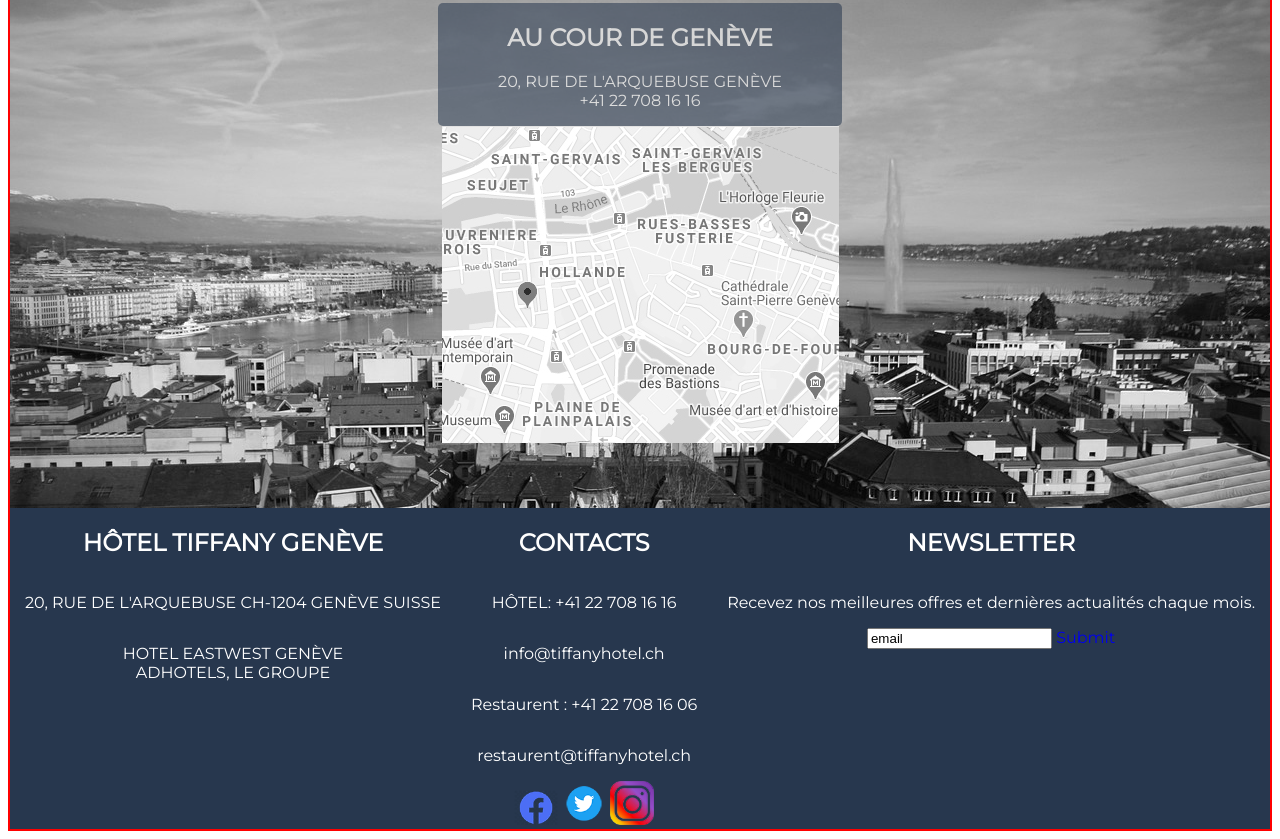
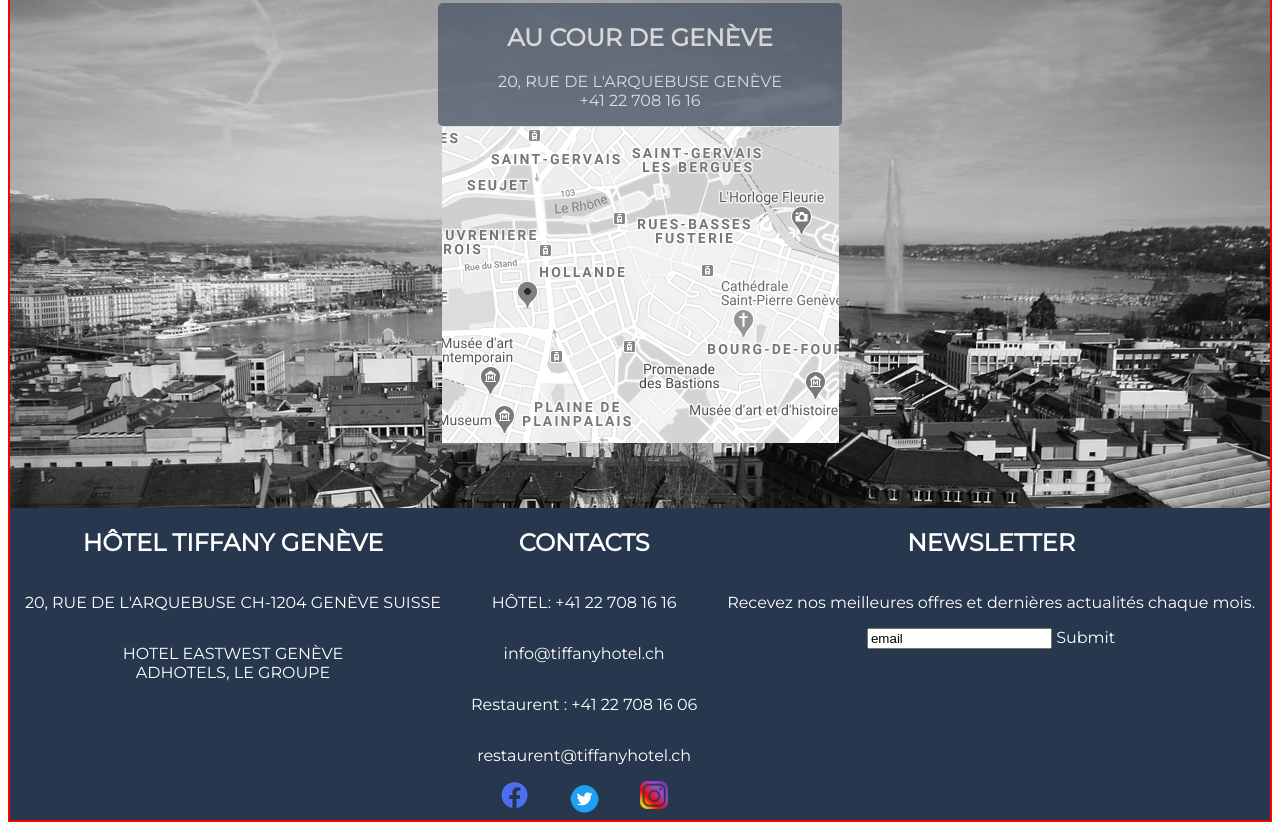
Before and after one commit to davidubik/tiffanyhotel, a plain HTML site: page index.html in a window 1280 px wide. Shown: the part 2445-3284 px from the top of the page. Drawn offline with nearby package versions, Linux system fonts and the light colour scheme; files that its build step writes are made by us from their sources.

Commit message:
redimentionement des logo fb, twitter, instagram et placement en flexbox.

```diff
--- a/sass/layouts/_footer.scss
+++ b/sass/layouts/_footer.scss
@@ -14,19 +14,33 @@
   .footer__partie2
   {
     @include sectionPosition;
-
     a
     {
       color: $secondaryColor;
     }
 
-    .logo__network
+  .logo_social
     {
-      width: 20%;
+      display: flex;
+
+      .logo__network
+      {
+        width: 50%;
+      }
+      .insta
+      {
+        width: 40%;
+      }
     }
+
   }
   .footer__partie3
   {
     @include sectionPosition;
+
+    a
+    {
+      color:$secondaryColor;
+    }
   }
 }
```
